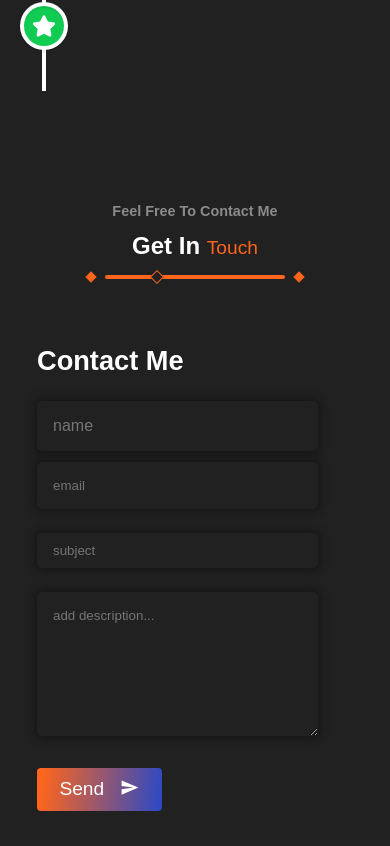
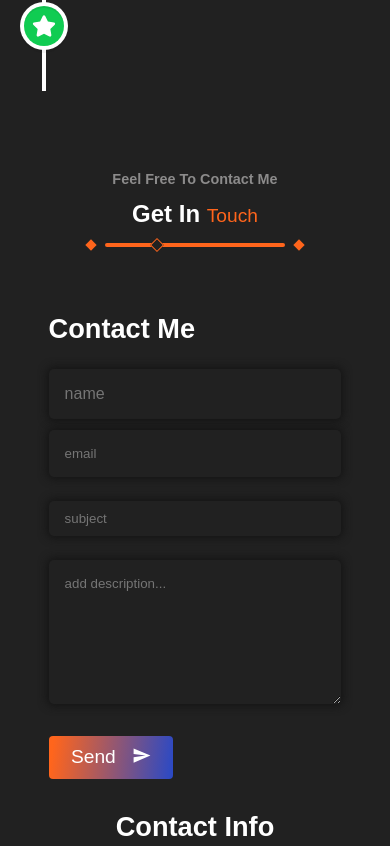
Before and after one commit to OmkarPorlikar/omkarPorlikarPortfolio, a React (Create React App) app: page / in a window 390 px wide. Shown: the part 5811-6657 px from the top of the page. Built offline with nearby package versions, Linux system fonts and the light colour scheme.

Commit message:
Update Contact.css

```diff
--- a/src/Component/Contact/Contact.css
+++ b/src/Component/Contact/Contact.css
@@ -3,10 +3,10 @@ margin-top: 4rem;
 padding: 24px 0px;
 }
 .ani-heading{
-    font-size: 2.25rem; /* Equivalent to text-4xl in Tailwind */
-font-weight: 600;   /* Equivalent to font-semibold in Tailwind */
+    font-size: 2.25rem;
+font-weight: 600;
 text-align: center;
-text-shadow: 0 4px 6px rgba(0, 0, 0, 0.1); /* Equivalent to drop-shadow-md in Tailwind */
+text-shadow: 0 4px 6px rgba(0, 0, 0, 0.1);
 
 }
 .c-container{
@@ -70,6 +70,9 @@ width: 100%;
 
 }
 
+.contact-form-container{
+    /* width: 70%; */
+}
 
 /* contact detail */
 .contact-details-container{
@@ -103,7 +106,6 @@ color: white;
 .contact-details  li :nth-child(2){
 color: orangered;
 }
-
 .btn-contact-form{
     display: flex;
     align-items: flex-start;
@@ -115,13 +117,13 @@ color: orangered;
 
 @media screen and (max-width:780px) {
     .c-wrapper{
-        margin-top: 4rem;
+        margin-top: 2rem;
     }
     .c-container{
         flex-direction: column;
     }
     .contact-form{
-        width: 90%;
+        width: 100%;
         height: 100%;
         padding: 1rem;
     }
@@ -132,7 +134,6 @@ color: orangered;
         text-align: center;
     }
     .contact-details{
-/*         flex-direction: row; */
         gap: 1rem;
         padding: 1rem;
     }
@@ -150,10 +151,10 @@ color: orangered;
         height: 100%;
 
     }
-  .contact-form-container{
-        width: 75%;
+    .contact-form-container{
+        width: 70%;
     }
-.btn-contact-form{
-margin-left: 1rem;
+    .btn-contact-form{
+        margin-left: 1rem;
+    }
 }
-}
```
